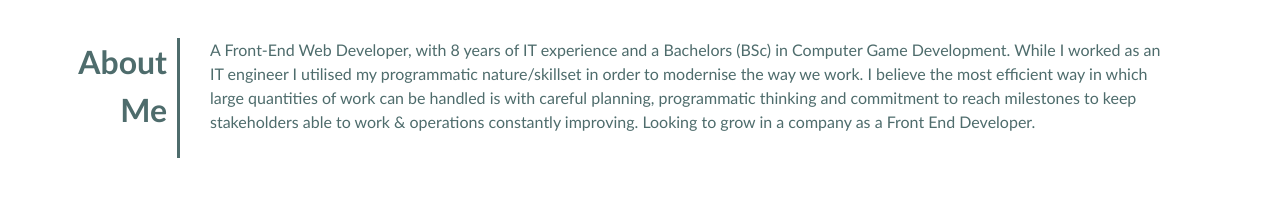
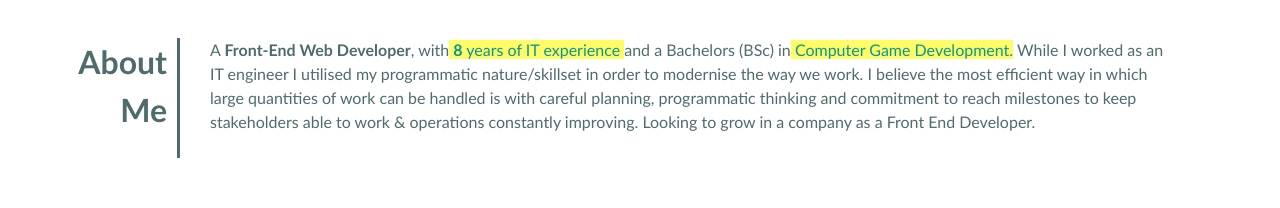
Before and after one commit to Saif-Uddin-93/Saif-Portfolio, a plain HTML site: page index.html in a window 1280 px wide. Shown: the part 212-420 px from the top of the page. Drawn offline with Linux system fonts and the light colour scheme.

Commit message:
edited About Me section

```diff
--- a/css/style.css
+++ b/css/style.css
@@ -18,6 +18,13 @@ h5,
 h6 {
   margin: 0;
 }
+
+.highlighted-words
+  {
+    background-color: rgba(255, 251, 0, 0.6);
+    /* color: rgb(10, 161, 161); */
+    color: rgb(5, 151, 151);
+  }
 
 header{
   display: flex;
--- a/index.html
+++ b/index.html
@@ -34,7 +34,7 @@
     <article id="about" class="content">
       <h2>About Me</h2>
       <p id="about-content">
-        A Front-End Web Developer, with 8 years of IT experience and a Bachelors (BSc) in Computer Game Development. While I worked as an IT engineer I utilised my programmatic nature/skillset in order to modernise the way we work. I believe the most efficient way in which large quantities of work can be handled is with careful planning, programmatic thinking and commitment to reach milestones to keep stakeholders able to work & operations constantly improving. Looking to grow in a company as a Front End Developer.
+        A <strong>Front-End Web Developer</strong>, with<span class="highlighted-words"> <strong>8</strong> years of IT experience </span>and a Bachelors (BSc) in<span class="highlighted-words"> Computer Game Development.</span> While I worked as an IT engineer I utilised my programmatic nature/skillset in order to modernise the way we work. I believe the most efficient way in which large quantities of work can be handled is with careful planning, programmatic thinking and commitment to reach milestones to keep stakeholders able to work & operations constantly improving. Looking to grow in a company as a Front End Developer.
       </br></br>
       </p>
     </article>
```
